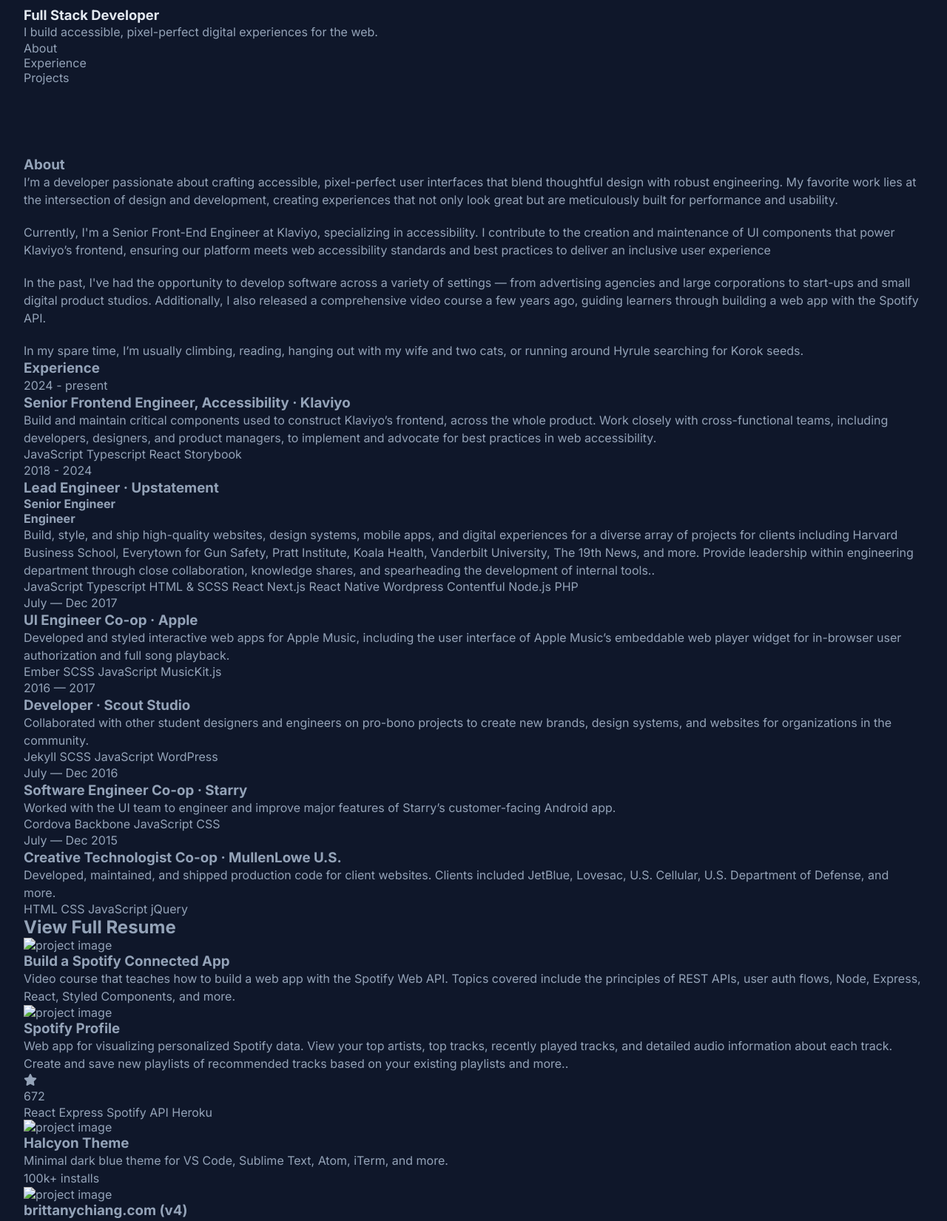
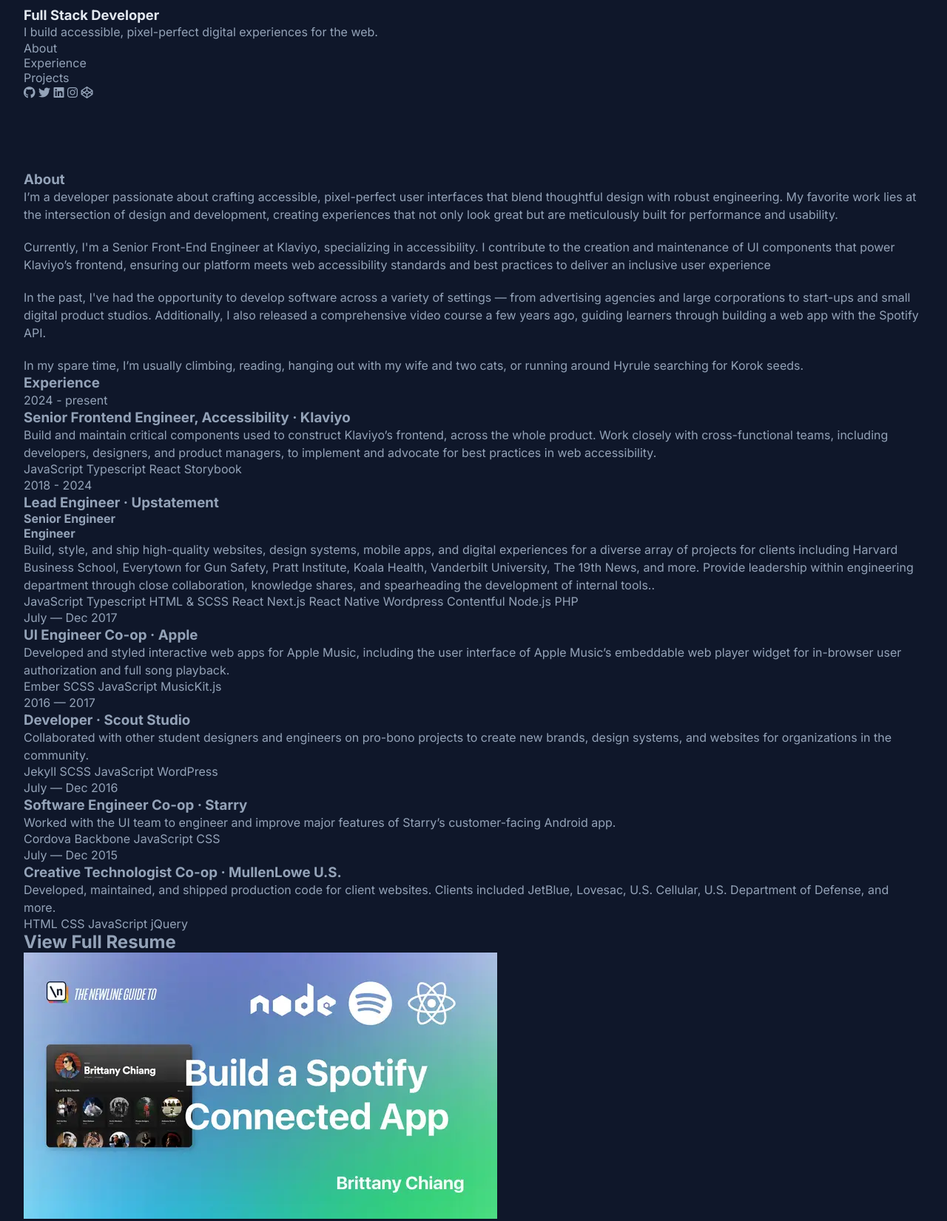
Before and after one commit to Azzu017/html-css-portfolio, a plain HTML site: page index.html in a window 1280 px wide. Shown: the part 126-1777 px from the top of the page at 74% size. Drawn offline with Linux system fonts and the light colour scheme.

Commit message:
icons and images add on the page

```diff
--- a/index.html
+++ b/index.html
@@ -34,6 +34,13 @@
                 <li><a href="#projects">Projects</a></li>
             </ul>
         </nav>
+        <div class="social-icons">
+            <i class="fab fa-github"></i>
+            <i class="fab fa-twitter"></i>
+            <i class="fab fa-linkedin"></i>
+            <i class="fab fa-instagram"></i>
+            <i class="fab fa-codepen"></i>
+        </div>
         <!-- icon add letter -->
     </header>
     <main>
@@ -226,7 +233,7 @@
         <div class="project-section">
             <div class="project-body">
                 <div class="project-img">
-                    <img src="/" alt="project image"><!--  add image -->
+                    <img src="/public/course-card.webp" alt="project image"><!--  add image -->
                 </div>
                 <div class="project-title">
                     <h3>Build a Spotify Connected App</h3>
@@ -240,7 +247,7 @@
 
             <div class="project-body">
                 <div class="project-img">
-                    <img src="/" alt="project image"><!--  add image -->
+                    <img src="/public/spotify-profile.webp" alt="project image"><!--  add image -->
                 </div>
                 <div class="project-title">
                     <h3>Spotify Profile</h3>
@@ -264,7 +271,7 @@
             </div>
             <div class="project-body">
                 <div class="project-img">
-                    <img src="/" alt="project image"><!--  add image -->
+                    <img src="/public/halcyon.webp" alt="project image"><!--  add image -->
                 </div>
                 <div class="project-title">
                     <h3>Halcyon Theme</h3>
@@ -279,7 +286,7 @@
             </div>
             <div class="project-body">
                 <div class="project-img">
-                    <img src="/" alt="project image"><!--  add image -->
+                    <img src="/public/v4.webp" alt="project image"><!--  add image -->
                 </div>
                 <div class="project-title">
                     <h3>brittanychiang.com (v4)</h3>
```
